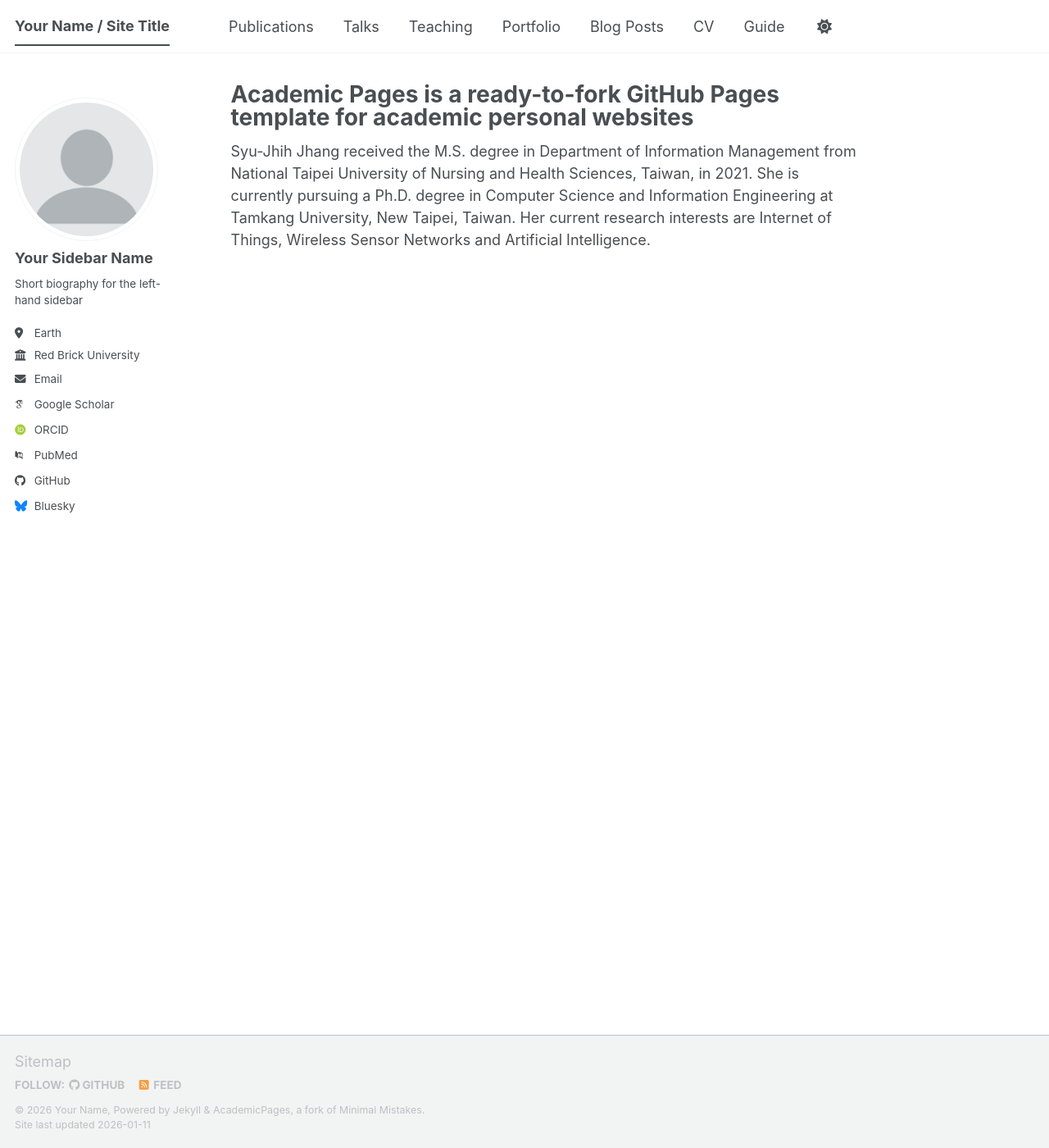
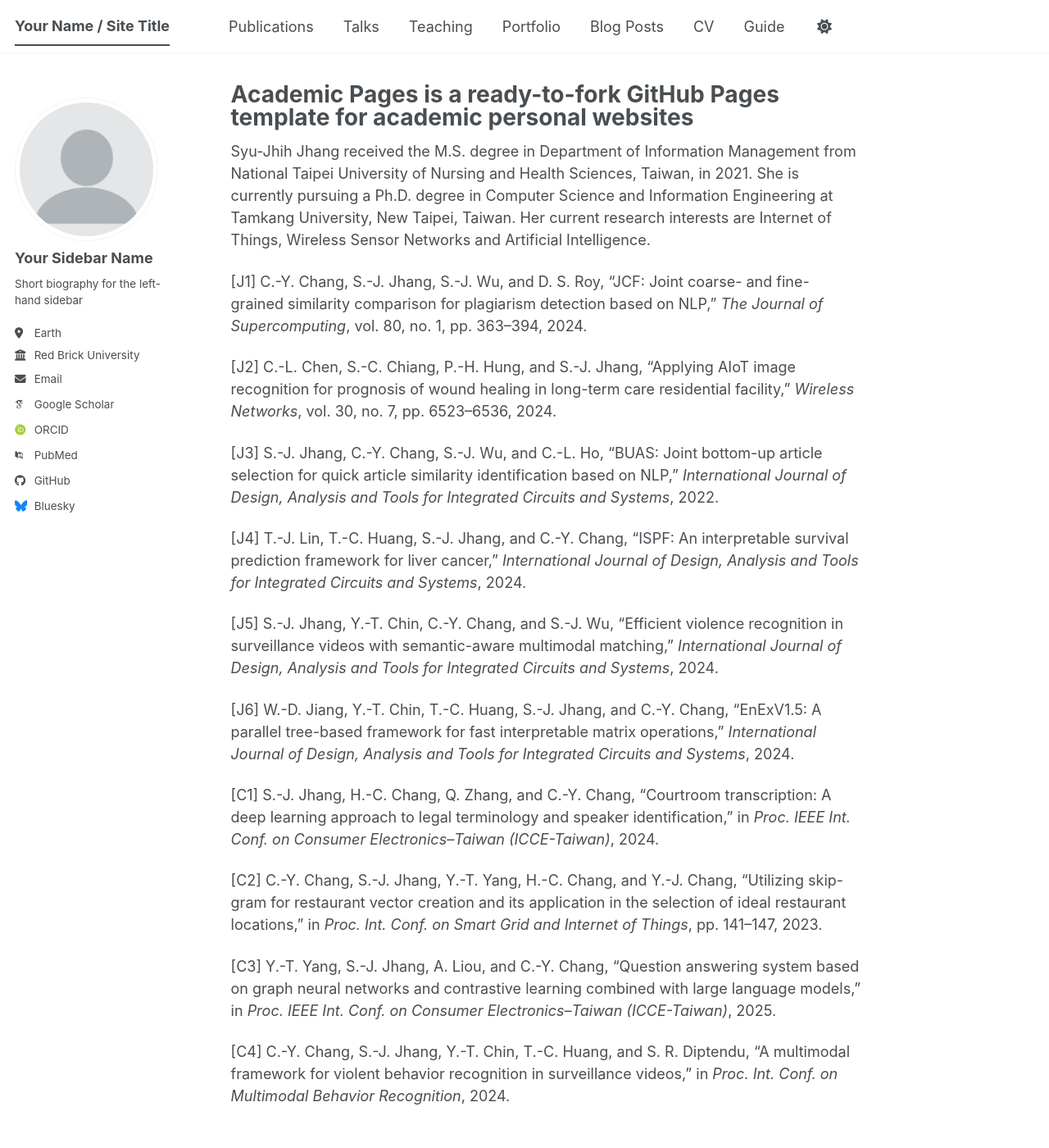
Before and after one commit to snow0moon1/Jhang, a Jekyll site: the page built from _pages/about.md, in a window 1280 px wide and 1400 px high. Shown: the whole window at 82% size. Built offline with Jekyll 4.4.1, drawn with Linux system fonts in a browser that asks for light colours; some web fonts are replaced; a script bundle is joined from its source files by our own code; library files that are not in the unit come from our copies.

Commit message:
Update about.md

```diff
--- a/_pages/about.md
+++ b/_pages/about.md
@@ -8,3 +8,43 @@ redirect_from:
 ---
 
 Syu-Jhih Jhang received the M.S. degree in Department of Information Management from National Taipei University of Nursing and Health Sciences, Taiwan, in 2021. She is currently pursuing a Ph.D. degree in Computer Science and Information Engineering at Tamkang University, New Taipei, Taiwan. Her current research interests are Internet of Things, Wireless Sensor Networks and Artificial Intelligence.
+
+[J1] C.-Y. Chang, S.-J. Jhang, S.-J. Wu, and D. S. Roy,
+     “JCF: Joint coarse- and fine-grained similarity comparison for plagiarism detection based on NLP,”
+     *The Journal of Supercomputing*, vol. 80, no. 1, pp. 363–394, 2024.
+
+[J2] C.-L. Chen, S.-C. Chiang, P.-H. Hung, and S.-J. Jhang,
+     “Applying AIoT image recognition for prognosis of wound healing in long-term care residential facility,”
+     *Wireless Networks*, vol. 30, no. 7, pp. 6523–6536, 2024.
+
+[J3] S.-J. Jhang, C.-Y. Chang, S.-J. Wu, and C.-L. Ho,
+     “BUAS: Joint bottom-up article selection for quick article similarity identification based on NLP,”
+     *International Journal of Design, Analysis and Tools for Integrated Circuits and Systems*, 2022.
+
+[J4] T.-J. Lin, T.-C. Huang, S.-J. Jhang, and C.-Y. Chang,
+     “ISPF: An interpretable survival prediction framework for liver cancer,”
+     *International Journal of Design, Analysis and Tools for Integrated Circuits and Systems*, 2024.
+
+[J5] S.-J. Jhang, Y.-T. Chin, C.-Y. Chang, and S.-J. Wu,
+     “Efficient violence recognition in surveillance videos with semantic-aware multimodal matching,”
+     *International Journal of Design, Analysis and Tools for Integrated Circuits and Systems*, 2024.
+
+[J6] W.-D. Jiang, Y.-T. Chin, T.-C. Huang, S.-J. Jhang, and C.-Y. Chang,
+     “EnExV1.5: A parallel tree-based framework for fast interpretable matrix operations,”
+     *International Journal of Design, Analysis and Tools for Integrated Circuits and Systems*, 2024.
+
+[C1] S.-J. Jhang, H.-C. Chang, Q. Zhang, and C.-Y. Chang,
+     “Courtroom transcription: A deep learning approach to legal terminology and speaker identification,”
+     in *Proc. IEEE Int. Conf. on Consumer Electronics–Taiwan (ICCE-Taiwan)*, 2024.
+
+[C2] C.-Y. Chang, S.-J. Jhang, Y.-T. Yang, H.-C. Chang, and Y.-J. Chang,
+     “Utilizing skip-gram for restaurant vector creation and its application in the selection of ideal restaurant locations,”
+     in *Proc. Int. Conf. on Smart Grid and Internet of Things*, pp. 141–147, 2023.
+
+[C3] Y.-T. Yang, S.-J. Jhang, A. Liou, and C.-Y. Chang,
+     “Question answering system based on graph neural networks and contrastive learning combined with large language models,”
+     in *Proc. IEEE Int. Conf. on Consumer Electronics–Taiwan (ICCE-Taiwan)*, 2025.
+
+[C4] C.-Y. Chang, S.-J. Jhang, Y.-T. Chin, T.-C. Huang, and S. R. Diptendu,
+     “A multimodal framework for violent behavior recognition in surveillance videos,”
+     in *Proc. Int. Conf. on Multimodal Behavior Recognition*, 2024.
```
